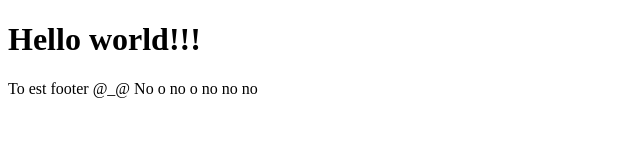
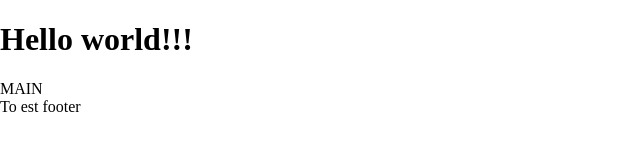
Before and after one commit to xxxsergxxx/git-first, a plain HTML site: page index.html in a window 1280 px wide. Shown: the whole page, without its empty margins (0-640 px from the left). Drawn offline with nearby package versions, Linux system fonts and the light colour scheme.

Commit message:
html tample

```diff
--- a/index.html
+++ b/index.html
@@ -1,18 +1,34 @@
 <!DOCTYPE html>
 <html>
 <head>
-	<title> first
-	</title>
+	<title> first </title>
+	<meta charset="utf-8">
+	<link rel="stylesheet" type="text/css" href="css/normalize.css"></li>
+	<link rel="stylesheet" type="text/css" href="css/style.css"></li>
 </head>
+
 <body>
 	<!-- HEADER -->
-	<div> <header> <h1>Hello world!!!</h1></header></div>   <!--My header done -->
-
-		<!-- FOOTER -->
-
-	<div><footer> To est footer @_@
-		No o no o no no no
-	</footer></div>
-
+	<header class="header">
+		<div>
+			<h1>Hello world!!!</h1>
+		</div>
+	</header>
+	<!--My header done -->
+	<!-- MAIN -->
+	<main>
+		<div>
+			MAIN
+		</div>
+	</main>
+	<!-- MAIN done-->
+	<!-- FOOTER -->
+	<footer class="footer">
+		<div>
+			To est footer
+		</div>
+	</footer>
+	<!-- FOOTER done -->
+	</footer >
 </body>
 </html>
```
